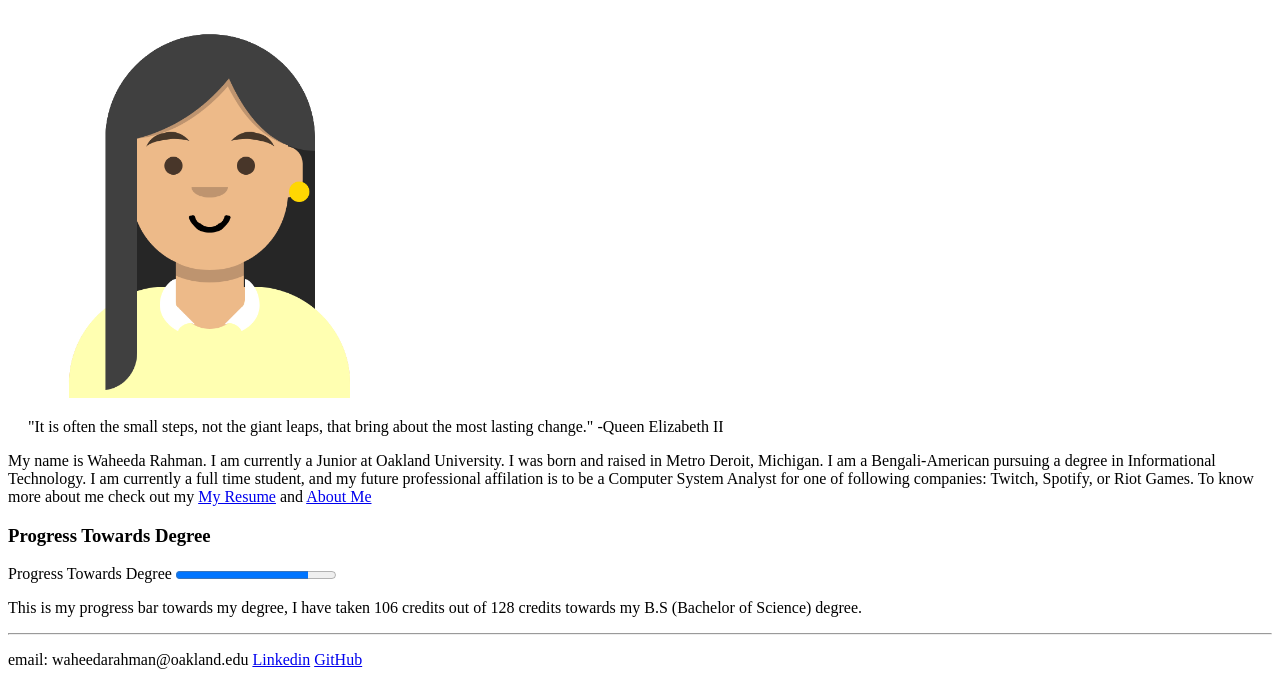
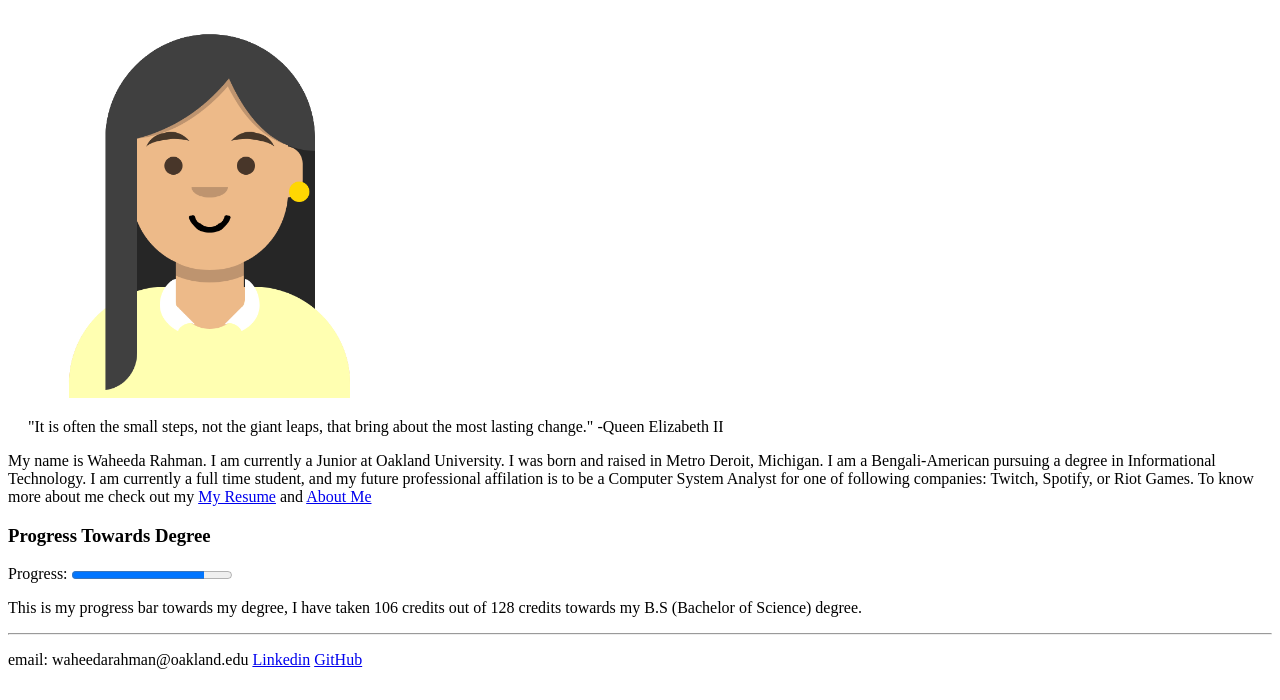
Before and after one commit to waheeduh/waheedarahman_hw1TH_csi3150_fs2023, a plain HTML site: page waheedaRahman_portfolio_website/index.html in a window 1280 px wide. Shown: the part 100-800 px from the top of the page. Drawn offline with Linux system fonts and the light colour scheme.

Commit message:
new changes

```diff
--- a/waheedaRahman_portfolio_website/index.html
+++ b/waheedaRahman_portfolio_website/index.html
@@ -50,7 +50,7 @@
           <a href="./html/my_fun_facts.html">About Me</a>
         </p>
         <h3>Progress Towards Degree</h3>
-        <label for="progress">Progress Towards Degree</label>
+        <label for="progress">Progress:</label>
         <progress id="progress" max="100" min="5" value="83">83%</progress>
         <p>This is my progress bar towards my degree, I have taken 106 credits
             out of 128 credits towards my B.S (Bachelor of Science) degree.
```
